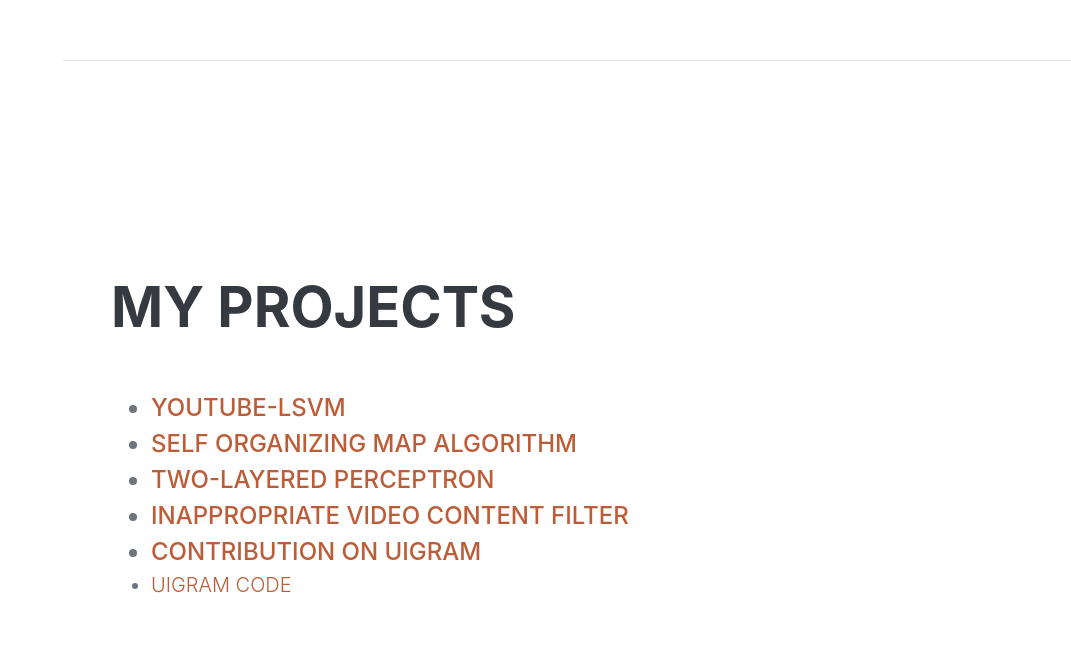
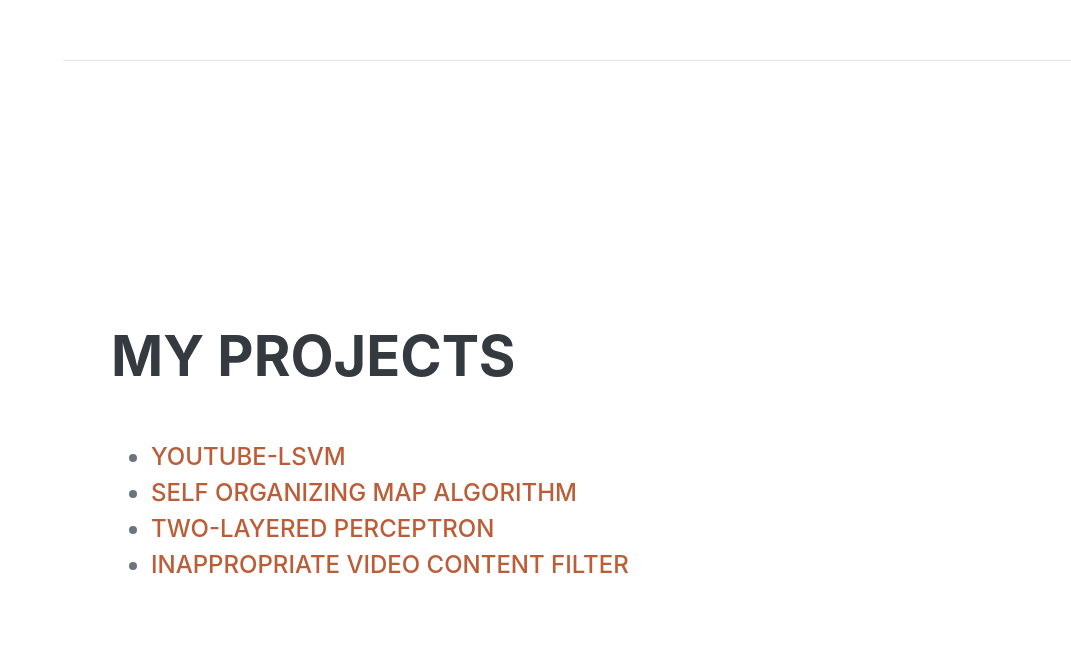
Before and after one commit to JavinD/JavinD.github.io, a plain HTML site: page index.html in a window 1280 px wide. Shown: the part 3143-3794 px from the top of the page, without its empty margins (209-1280 px from the left). Drawn offline with nearby package versions, Linux system fonts and the light colour scheme; a web font is replaced by a local one.

Commit message:
Update index.html

```diff
--- a/index.html
+++ b/index.html
@@ -124,8 +124,7 @@
                         <li> <a href="https://github.com/JavinD/SOM-ClusteringExample">Self Organizing Map Algorithm</li>
                         <li> <a href="https://github.com/JavinD/Two-layeredANNClassification">Two-Layered Perceptron</li>
                         <li> <a href=https://github.com/JavinD/VideoContentFilter">Inappropriate Video Content Filter</li>
-                        <li> <a href="https://uigram.herokuapp.com">Contribution on UIGram</li>
-                        <li class="lead mb-5"> <a href="https://github.com/teodorus-nathaniel/uigram">UIGram Code</li>
+
                     </ul>
                 </div>
             </section>
```
